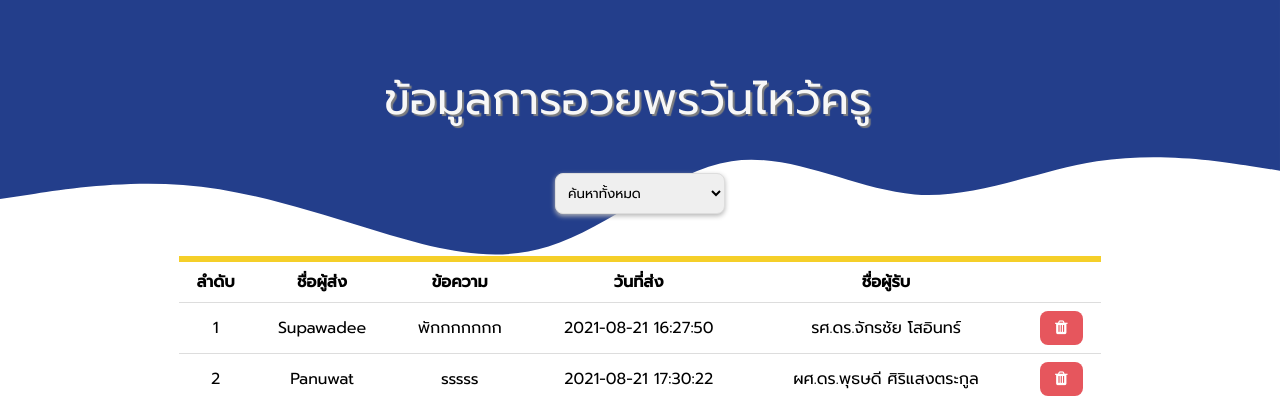
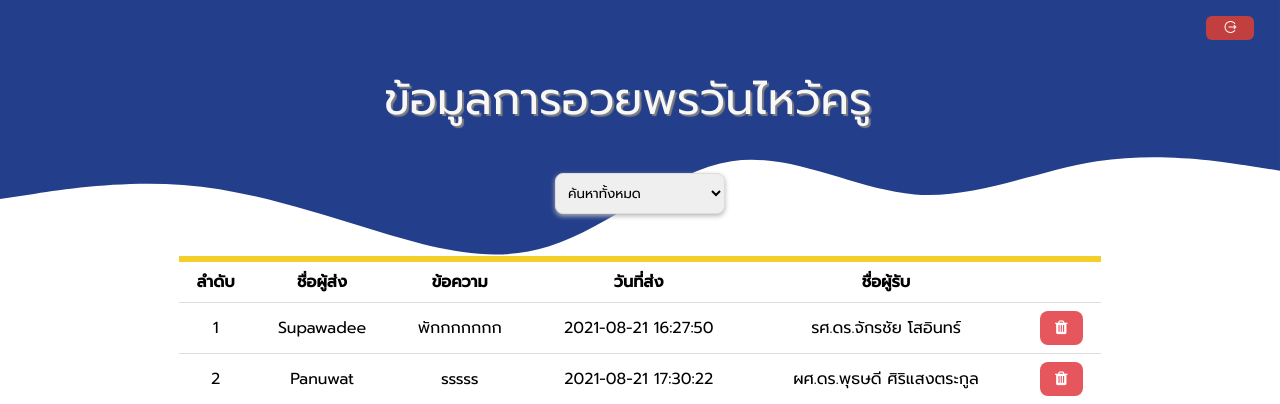
Before and after one commit to kkpanuwat/TeacherDay, a PHP site: page /dashboard/index.php in a window 1280 px wide. Shown: the top 404 px of the page. Run offline with PHP 8.4, Linux system fonts and the light colour scheme; the visitor is signed in with stand-in values (Sample User, id 1); data comes from the database, SQL or seed files in the repository.

Commit message:
Update all

```diff
--- a/assets/css/dashboard.css
+++ b/assets/css/dashboard.css
@@ -109,6 +109,18 @@ table {
     background-color: #f1f1f1;
   }
 
+  .btn-lg {
+    width: 3em;
+    border-radius: 6px;
+    border: 0px;
+    background-color: rgb(194, 63, 63);
+    color: white;
+    text-align: center;
+    position: absolute;
+    top: 2%;
+    right: 2%;
+  }
+
   @media screen and (max-width: 1200px) {
     select {
       margin-top: 2em;
--- a/assets/css/login.css
+++ b/assets/css/login.css
@@ -88,6 +88,7 @@ label {
     box-sizing: border-box;
 }
 
+
 .inputText:focus{
     outline: none;
 }
--- a/dashboard/index.php
+++ b/dashboard/index.php
@@ -15,13 +15,16 @@
     <link rel="icon" type="image/png" sizes="16x16" href="../assets/imgs/icon.PNG">
     <link rel="stylesheet" href="../assets/css/dashboard.css">
     <link rel="stylesheet" href="https://cdnjs.cloudflare.com/ajax/libs/font-awesome/4.7.0/css/font-awesome.min.css">
+    <link rel="stylesheet" href="https://maxst.icons8.com/vue-static/landings/line-awesome/line-awesome/1.3.0/css/line-awesome.min.css">
     <script src="../assets/js/dashboard.js"></script>
 </head>
 
 <body onload="getAllComment()">
+
 <svg xmlns="http://www.w3.org/2000/svg" viewBox="0 0 1440 320"><path fill="#233E8B" fill-opacity="1" d="M0,224L34.3,218.7C68.6,213,137,203,206,208C274.3,213,343,235,411,256C480,277,549,299,617,277.3C685.7,256,754,192,823,181.3C891.4,171,960,213,1029,218.7C1097.1,224,1166,192,1234,181.3C1302.9,171,1371,181,1406,186.7L1440,192L1440,0L1405.7,0C1371.4,0,1303,0,1234,0C1165.7,0,1097,0,1029,0C960,0,891,0,823,0C754.3,0,686,0,617,0C548.6,0,480,0,411,0C342.9,0,274,0,206,0C137.1,0,69,0,34,0L0,0Z"></path>
 <text x="30%" y="40%" class="svg-text2">ข้อมูลการอวยพรวันไหว้ครู</text>
 </svg>
+
     <div class="container">
         <div class="search" id="searchBlog">
             <select class="search-select" name="selecttype" onchange="selectType(this.value)">
@@ -32,7 +35,7 @@
         </div>
         <div class="form-control" id="result">
         </div>
-
+<a href="../logout.php" class="btn-lg" ><i class="las la-sign-out-alt"></i></a>
     </div>
 </body>
 
--- a/login.php
+++ b/login.php
@@ -6,6 +6,7 @@
     <meta http-equiv="X-UA-Compatible" content="IE=edge">
     <meta name="viewport" content="width=device-width, initial-scale=1.0">
     <title>Login</title>
+    <link rel="icon" type="image/png" sizes="16x16" href="assets/imgs/icon.PNG">
     <link rel="stylesheet" href="./assets/css/login.css">
 </head>
 
--- a/logout.php
+++ b/logout.php
@@ -1,4 +1,5 @@
 <?php
     session_start();
     session_destroy();
+    echo '<script>window.location.href = "./index.php"</script>';
 ?>
```
